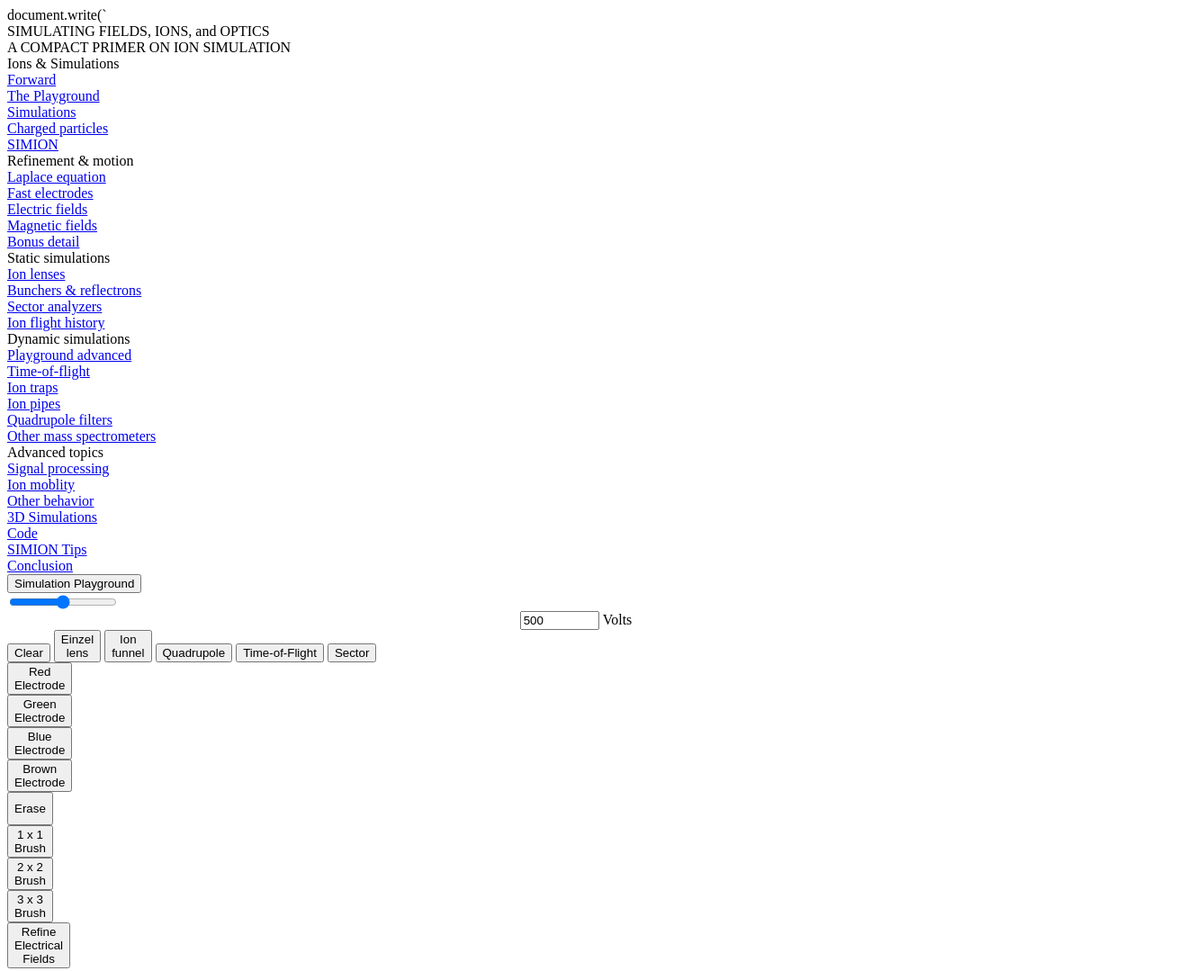
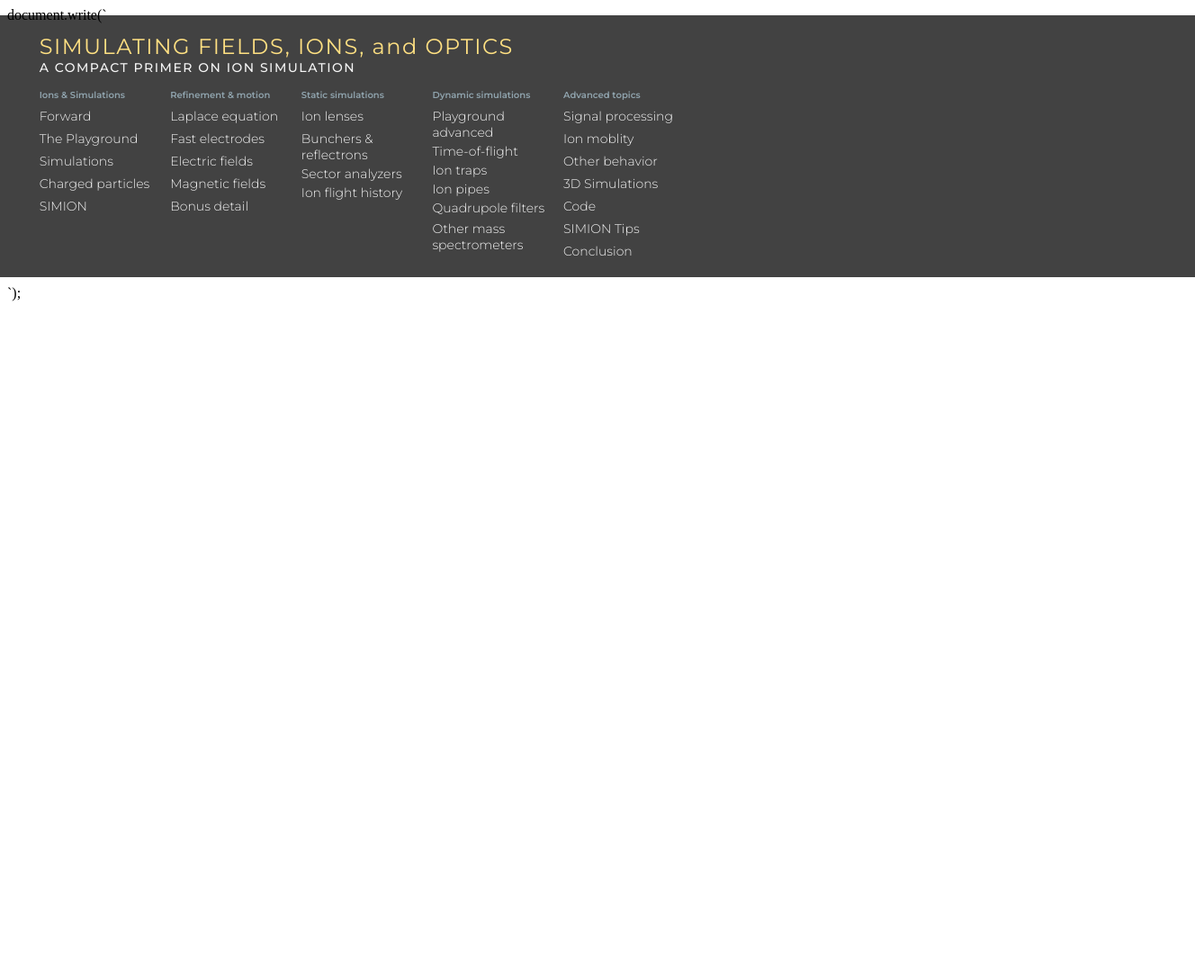
Before and after one commit to igmanthony/fields-ions-optics, a plain HTML site: page header.html in a window 1280 px wide. Shown: the top 1079 px of the page at 90% size, 1328 px wide, since content can reach past the window. After the commit the page ends 800 px from the top, so only its background shows below. Drawn offline with Linux system fonts and the light colour scheme; the site is published under a folder, as on GitHub Pages, so addresses that start at the root find nothing.

Commit message:
Update header.html

```diff
--- a/header.html
+++ b/header.html
@@ -5,7 +5,7 @@
 <link
     href="https://fonts.googleapis.com/css2?family=Crimson+Pro:ital,wght@0,500;1,500&family=Inconsolata&family=Montserrat:wght@300;400;500;600&display=swap"
     rel="stylesheet">
-<link rel="stylesheet" href="/fields-ions-optics/style.css">
+<link rel="stylesheet" href="style.css">
 <!--
     The "playground" and "header" files are Javascript files that write HTML into all documents.
     Forgive me for this abomination of a hack. I can't include HTML but I don't want
@@ -21,12 +21,12 @@
             <div style="width:100%">
                 <div class='sub-header no-print' style="width:100%">Ions & Simulations</div>
                 <div class="linky" style="width:100%">
-                    <div class=spacer><a href="/index.html">Forward</a></div> <!-- This site -->
-                    <div class=spacer><a href="/pages/simulation_playground.html">The Playground</a></div>
-                    <div class=spacer><a href="./simulations.html">Simulations</a></div> <!-- Discuss  -->
-                    <div class=spacer><a href="./charged_particles.html">Charged particles</a></div>
+                    <div class=spacer><a href="index.html">Forward</a></div> <!-- This site -->
+                    <div class=spacer><a href="./simulation_playground.html">The Playground</a></div>
+                    <div class=spacer><a href="simulations.html">Simulations</a></div> <!-- Discuss  -->
+                    <div class=spacer><a href="charged_particles.html">Charged particles</a></div>
                     <!-- Discuss ionization "golfball" -->
-                    <div class=spacer><a href="_simion.html">SIMION</a></div>
+                    <div class=spacer><a href="simion.html">SIMION</a></div>
                 </div>
             </div>
             <div style="width:100%">
@@ -75,7 +75,7 @@
                     <!-- Webassembly, the python script, lua -->
                     <div class=spacer><a href="_code.html">Code</a></div> <!-- Webassembly, the python script, lua -->
                     <div class=spacer><a href="_simion_tips.html">SIMION Tips</a></div>
-                    <div class=spacer><a href="/fields-ions-optics/pages/conclusion.html">Conclusion</a></div>
+                    <div class=spacer><a href="conclusion.html">Conclusion</a></div>
                 </div>
             </div>
         </div>
```
